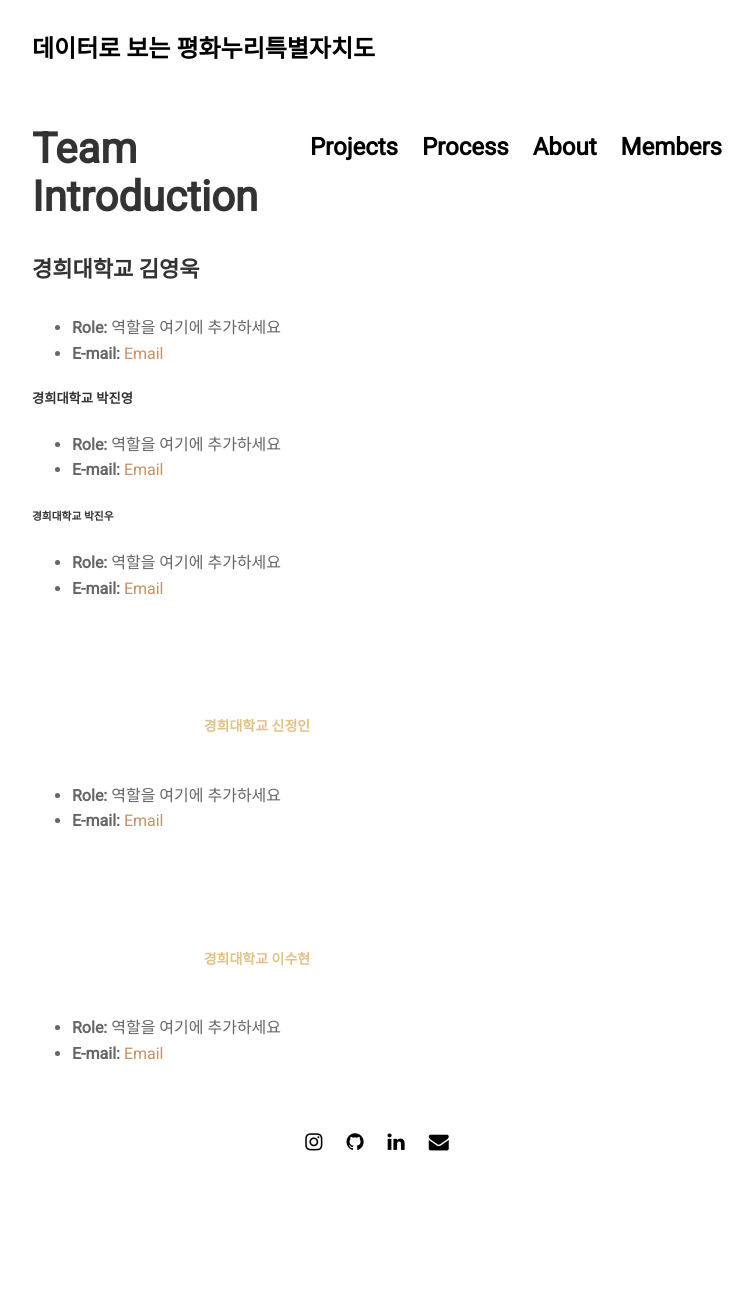
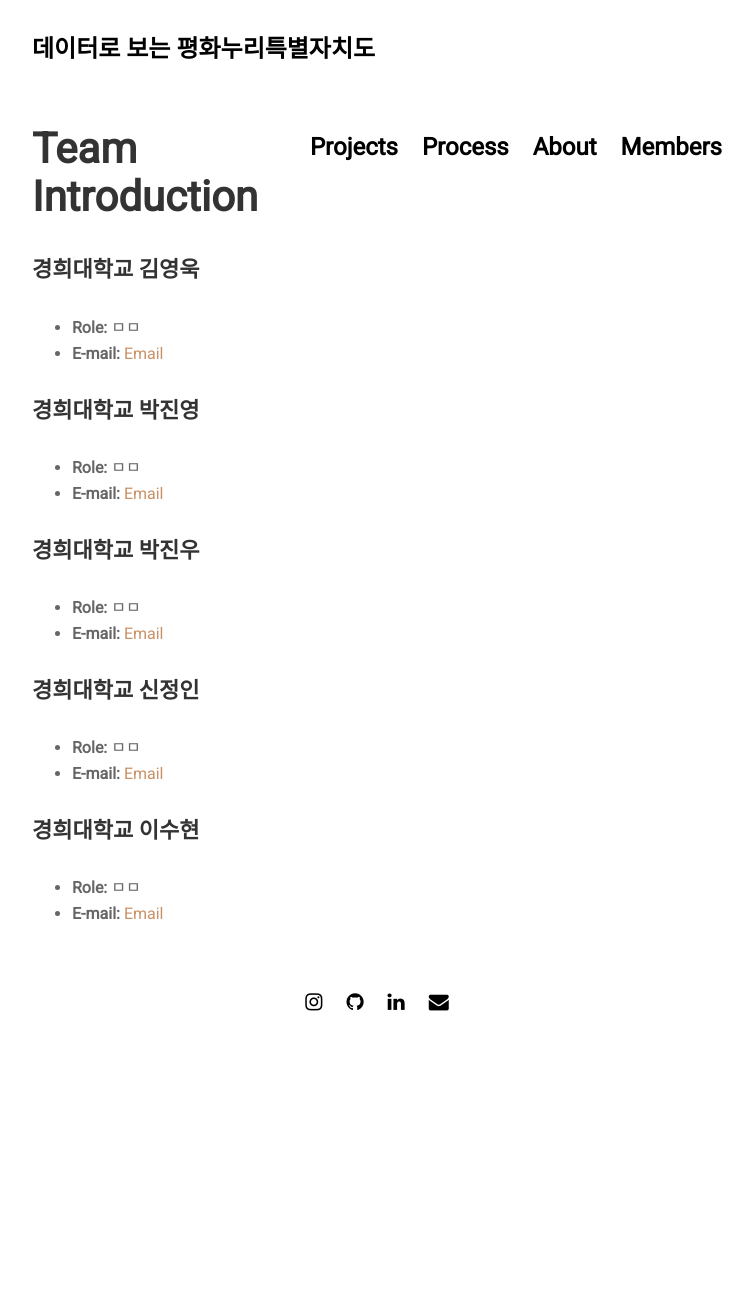
Before and after one commit to jinuew/SICM2002-6, a Jekyll site: the page built from pages/contact.md, in a window 1280 px wide. Shown: the whole page, without its empty margins (263-1016 px from the left). Built offline with Jekyll 4.4.1, drawn with Linux system fonts in a browser that asks for light colours; nearby versions of some CDN libraries; after the commit the page ends 1156 px from its top, so only the background shows below that.

Commit message:
Update contact.md

```diff
--- a/pages/contact.md
+++ b/pages/contact.md
@@ -7,21 +7,21 @@ permalink: /contact
 ## Team Introduction
 
 #### 경희대학교 김영욱
-- **Role:** 역할을 여기에 추가하세요
+- **Role:** ㅁㅁ
 - **E-mail:** [Email](mailto:your_email@example.com)
 
-##### 경희대학교 박진영
-- **Role:** 역할을 여기에 추가하세요
+#### 경희대학교 박진영
+- **Role:** ㅁㅁ
 - **E-mail:** [Email](mailto:your_email@example.com)
 
-###### 경희대학교 박진우
-- **Role:** 역할을 여기에 추가하세요
+#### 경희대학교 박진우
+- **Role:** ㅁㅁ
 - **E-mail:** [Email](mailto:p_jinwoo98@naver.com)
 
-### 경희대학교 신정인 ###
-- **Role:** 역할을 여기에 추가하세요
+#### 경희대학교 신정인
+- **Role:** ㅁㅁ
 - **E-mail:** [Email](mailto:your_email@example.com)
 
-### 경희대학교 이수현
-- **Role:** 역할을 여기에 추가하세요
+#### 경희대학교 이수현
+- **Role:** ㅁㅁ
 - **E-mail:** [Email](mailto:your_email@example.com)
```
